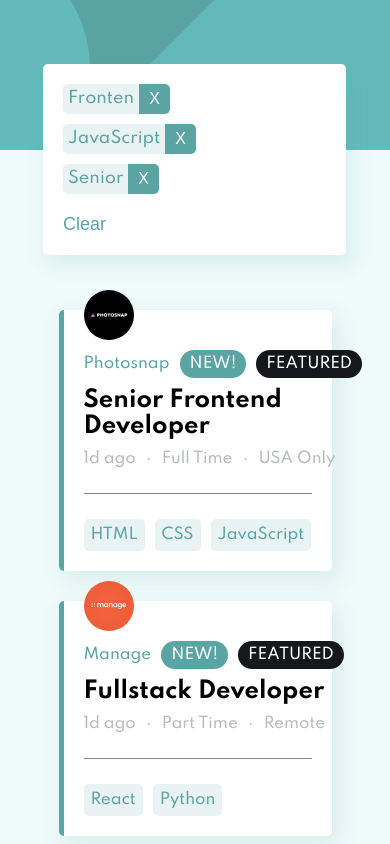
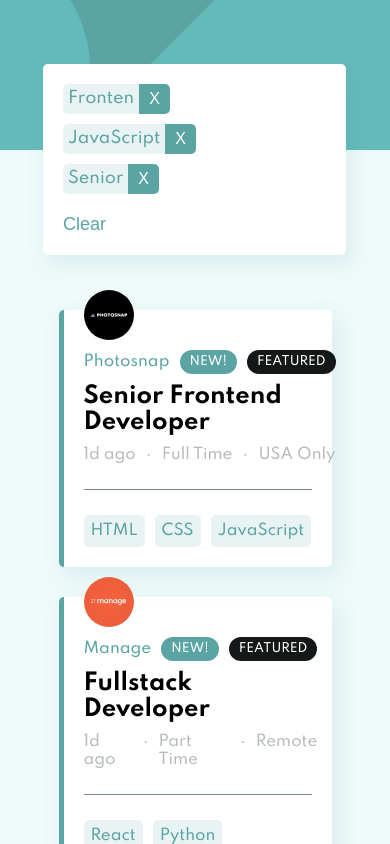
Before and after one commit to jhorman10/job-listings, an Angular app: page / in a window 390 px wide. Shown: the top 844 px of the page. Built offline with nearby package versions, Linux system fonts and the light colour scheme.

Commit message:
change font-size in cards

```diff
--- a/src/app/components/card/card.component.scss
+++ b/src/app/components/card/card.component.scss
@@ -80,7 +80,7 @@
   gap: 20px;
 }
 .tools-languages {
-  background-color:$desaturated-dark-cyan-o;
+  background-color: $desaturated-dark-cyan-o;
   padding: 7px;
   color: $desaturated-dark-cyan;
   border-radius: 5px;
@@ -100,6 +100,13 @@
     flex-direction: column;
     align-items: flex-start;
     gap: 25px;
+  }
+
+  .company-name-new {
+    font-size:  12px;
+  }
+  .company-name-featured {
+    font-size:  12px;
   }
 
   .card-container-part-1,
@@ -125,7 +132,7 @@
   .company-job-description {
     gap: 10px;
   }
-  .container-tools-languages{
+  .container-tools-languages {
     gap: 10px;
   }
 }
```
